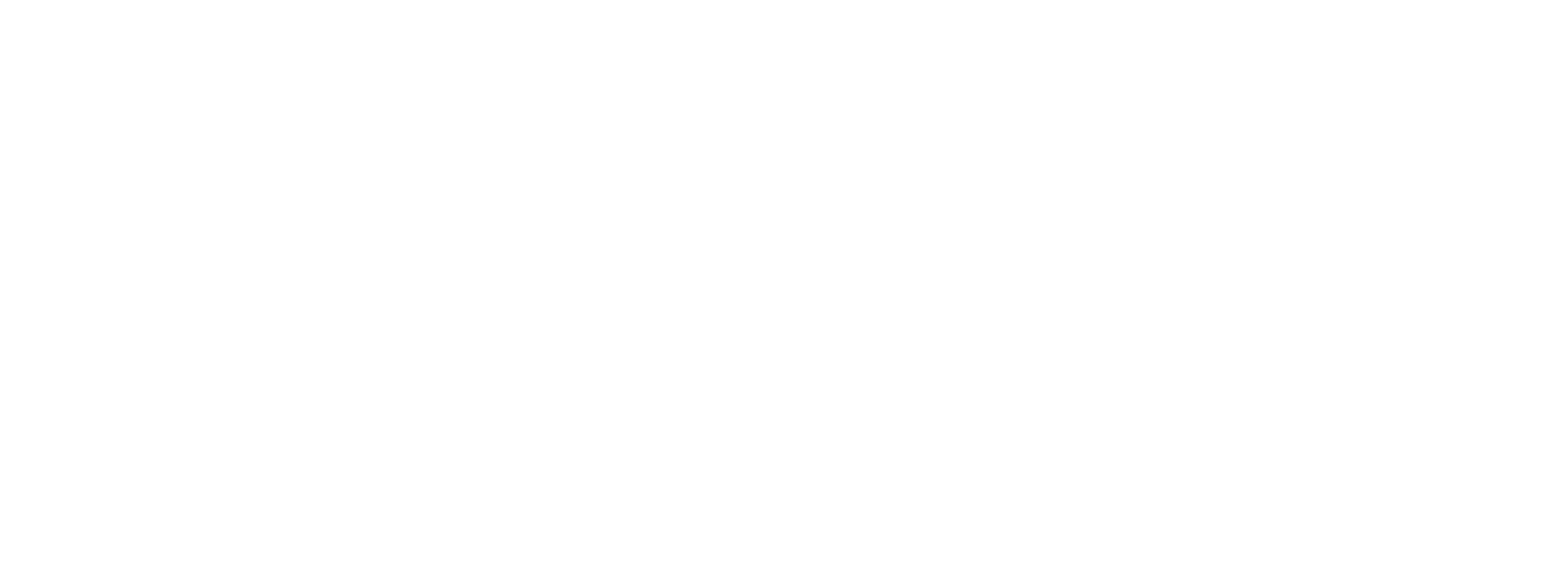
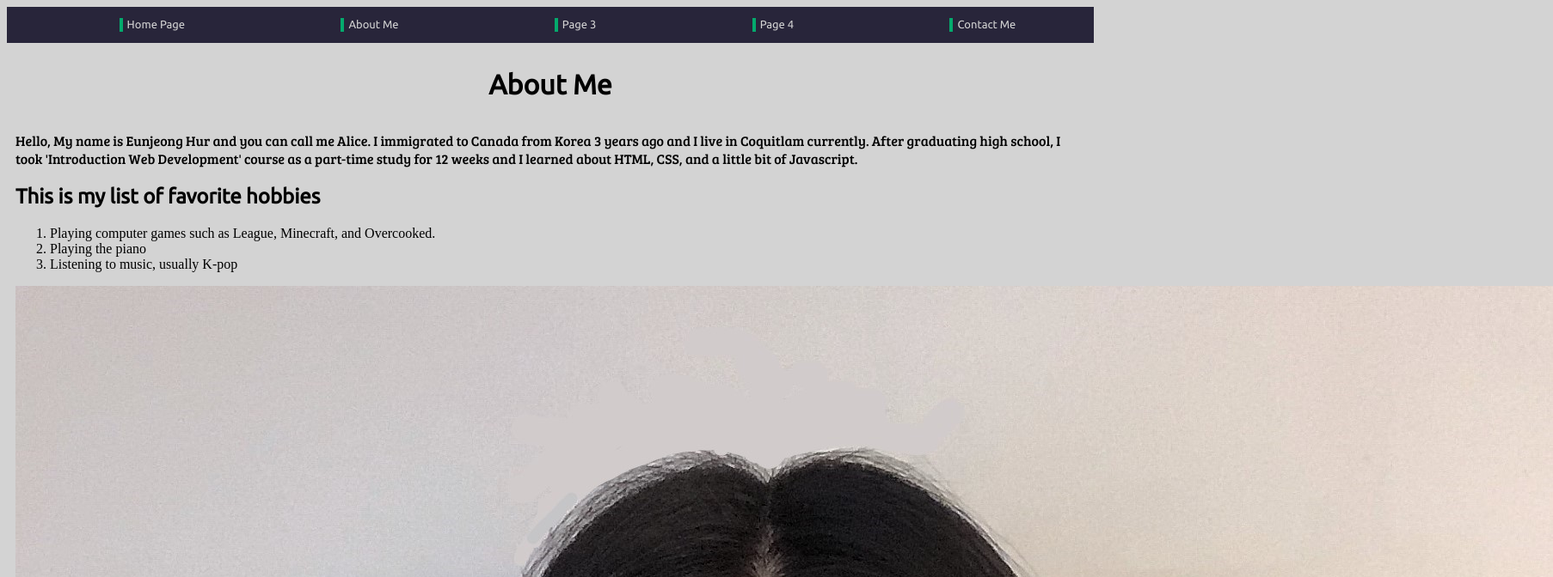
Before and after one commit to EunjeongHur/week8_lab, a plain HTML site: page about.html in a window 1280 px wide. Shown: the top 672 px of the page at 86% size, 1806 px wide, since content can reach past the window. Drawn offline with Linux system fonts and the light colour scheme.

Commit message:
styling nav bar

```diff
--- a/CSS/style.css
+++ b/CSS/style.css
@@ -0,0 +1,93 @@
+/*
+    #F5F5F5
+    #444480
+    #f6ec9a
+    #04AA6D
+    #28253A
+*/
+
+body{
+    background-color: #D3D3D3;
+}
+
+header{
+    background-color: #28253a;
+    position: sticky;
+    top: 0px;
+    display: flex;
+    justify-content: center;
+}
+
+main{
+    margin: 10px;
+}
+
+nav{
+    flex-grow: 1;
+}
+
+h1{
+    background-color: ;
+    margin:0px;
+    padding: 20px;
+    text-align:center;
+    font-family: 'Ubuntu', sans-serif;
+}
+
+h2{
+    font-family: 'Ubuntu', sans-serif;
+}
+
+a{
+    font-family: 'Ubuntu', sans-serif;
+}
+
+p{
+    font-family: 'Bree Serif', serif;
+}
+
+
+.nav_ul{
+    display: flex;
+    list-style:none;
+    justify-content: space-around;
+    font-size:13px;
+}
+
+.nav_ul li{
+    border-left: 4px solid #04aa6d;
+}
+
+a{
+    color: #D3D3D3;
+    padding-left: 5px;
+}
+
+
+#wall{
+    max-width: 700px;
+    margin: auto;
+    background-color: #F5F5F5;
+    min-height: 800px;
+}
+
+a:link{
+    text-decoration: none;
+}
+
+a:visited{
+    color: #D3D3D3;
+    text-decoration: none;
+}
+
+a:hover{
+    color: #04aa6d;
+    text-decoration: underline;
+    font-size: 13.5px;
+}
+
+a:active{
+    color: #f6ec9a;
+    border-color: #D3D3D3;
+
+}
--- a/about.html
+++ b/about.html
@@ -0,0 +1,35 @@
+<!DOCTYPE html>
+<html lang="en">
+<head>
+    <meta charset="UTF-8">
+    <meta http-equiv="X-UA-Compatible" content="IE=edge">
+    <meta name="viewport" content="width=device-width, initial-scale=1.0">
+    <link rel="stylesheet" href="CSS/style.css">
+    <link href="https://fonts.googleapis.com/css2?family=Bree+Serif&family=Ubuntu&display=swap" rel="stylesheet">
+    <title>Document</title>
+</head>
+<body>
+    <header>
+            <nav>
+                <ul class="nav_ul">
+                    <li><a href="index.html">Home Page</a></li>
+                    <li id="current_page"><a href="about.html">About Me</a></li>
+                    <li><a href="#">Page 3</a></li>
+                    <li><a href="#">Page 4</a></li>
+                    <li><a href="#">Contact Me</a></li>
+                </ul>
+            </nav>
+    </header>
+    <main>
+        <h1 class="after_nav">About Me</h1>
+        <p>Hello, My name is Eunjeong Hur and you can call me Alice. I immigrated to Canada from Korea 3 years ago and I live in Coquitlam currently. After graduating high school, I took 'Introduction Web Development' course as a part-time study for 12 weeks and I learned about HTML, CSS, and a little bit of Javascript.</p>
+        <h2>This is my list of favorite hobbies</h2>
+        <ol>
+            <li>Playing computer games such as League, Minecraft, and Overcooked.</li>
+            <li>Playing the piano</li>
+            <li>Listening to music, usually K-pop</li>
+        </ol>
+        <img src="images/my_photo.jpg" alt= "Eunjeong's photo">
+    </main>
+</body>
+</html>
```
Also changed, not shown: index.html (+3 -1 lines).
